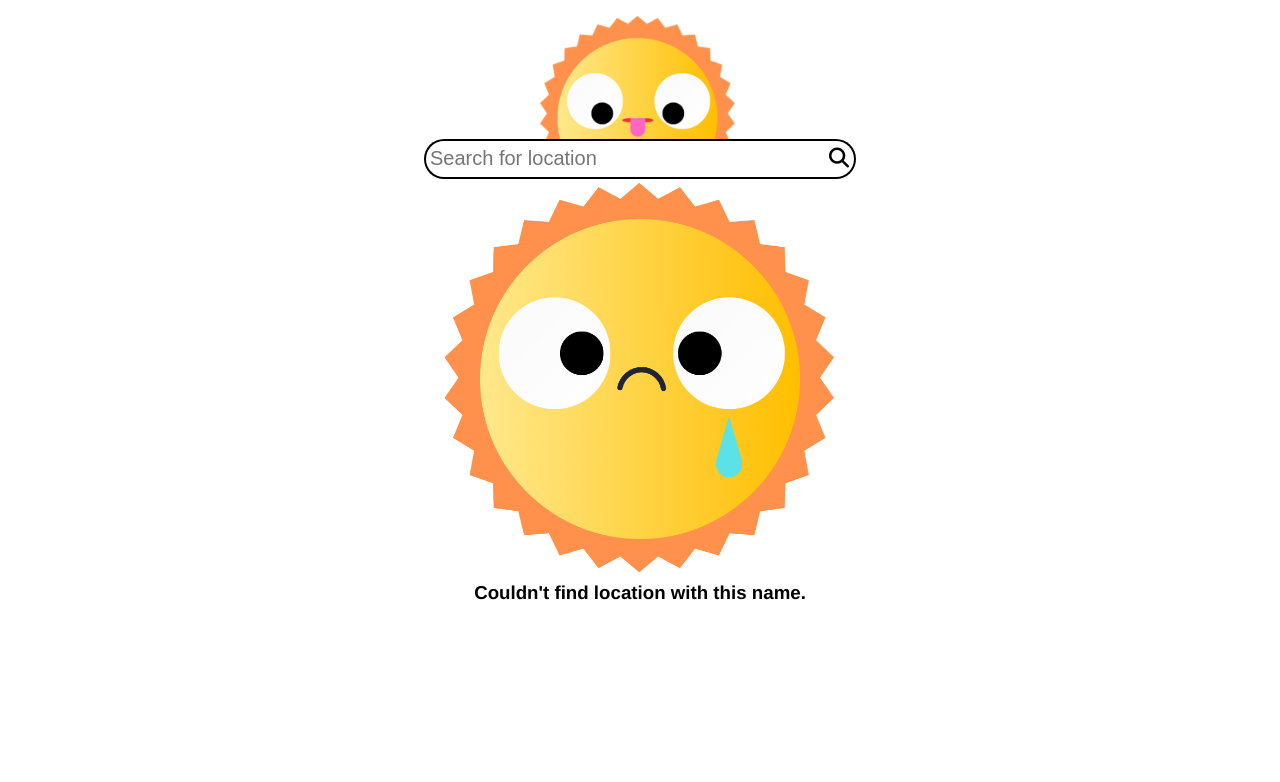
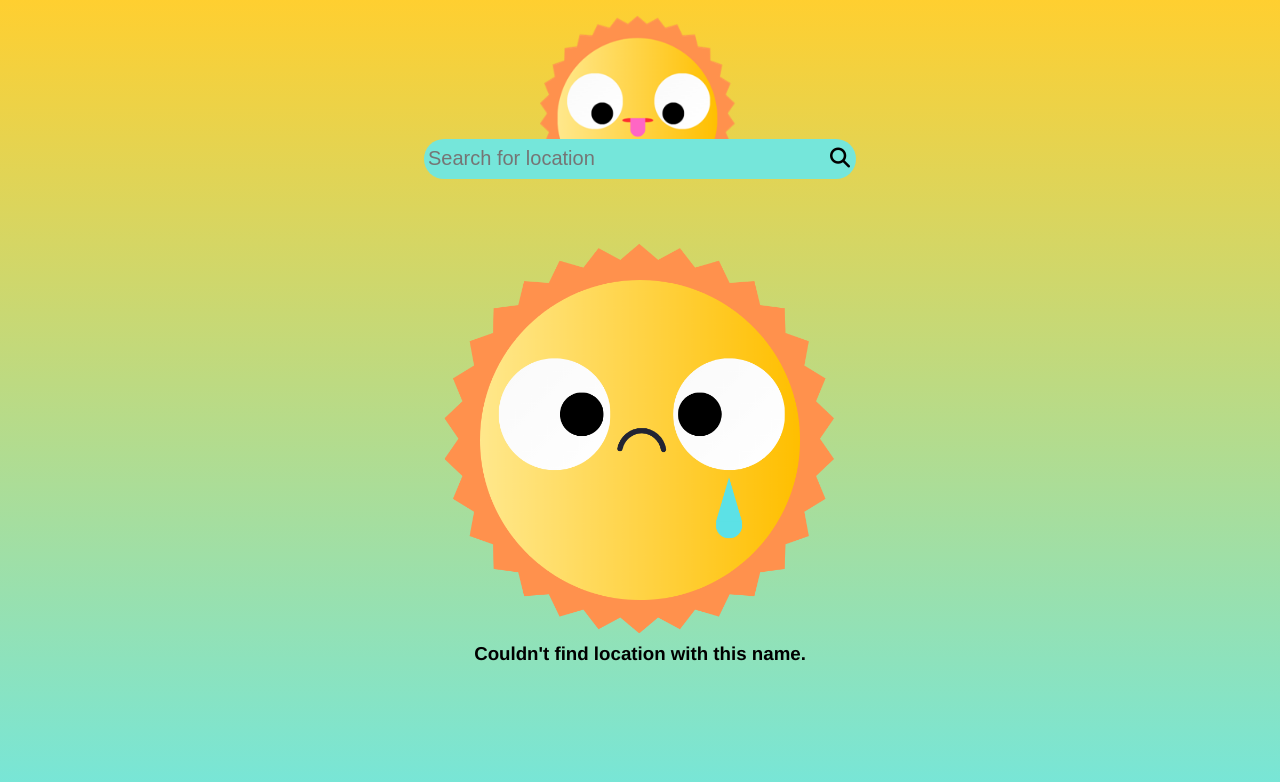
Before and after one commit to MatusPetrik211/weather_app, a website built with webpack: page src/index.html in a window 1280 px wide. Built offline with nearby package versions, Linux system fonts and the light colour scheme; no server answers.

Commit message:
feat: style and add colors to everything

```diff
--- a/src/styles.css
+++ b/src/styles.css
@@ -1,3 +1,10 @@
+:root {
+  --navy-blue: #05445e;
+  --blue-grotto: #189ab4;
+  --blue-green: #75e6da;
+  --baby-blue: #d4f1f4;
+}
+
 * {
   box-sizing: border-box;
   margin: 0;
@@ -7,10 +14,14 @@
 body {
   font-family: helvetica, monospace, sans-serif;
   line-height: 1.5;
+  height: 100vh;
 
   display: flex;
   flex-direction: column;
   align-items: center;
+
+  background: #05445e;
+  background: linear-gradient(0deg, var(--blue-green), rgb(255, 207, 48));
 }
 
 /* this part of code remove the x from the search input its copied form this article
@@ -39,6 +50,10 @@ input[type="search"]:focus {
   outline: none;
 }
 
+input[type="search"] {
+  border: none;
+}
+
 .search-container {
   display: flex;
   flex-direction: column;
@@ -50,7 +65,7 @@ input[type="search"]:focus {
 }
 
 .search-btn {
-  background-color: transparent;
+  background-color: var(--blue-green);
 
   width: 32px;
   height: 40px;
@@ -58,24 +73,25 @@ input[type="search"]:focus {
   /* merge the search button and search input */
   border-top-right-radius: 20px;
   border-bottom-right-radius: 20px;
-  border: 2px solid black;
-  border-left: none;
+  border: none;
 }
 
 .search-btn:hover {
   cursor: pointer;
-  color: hsl(0, 0%, 40%);
+  color: var(--navy-blue);
 }
 
 .search {
+  background-color: var(--blue-green);
+  border: none;
+
   width: 400px;
   padding-left: 4px;
 
   /* merge the search button and search input */
   border-top-left-radius: 20px;
   border-bottom-left-radius: 20px;
-  border: 2px solid black;
-  border-right: none;
+  border: none;
 }
 
 .search,
@@ -87,6 +103,7 @@ input[type="search"]:focus {
   display: grid;
   grid-template-rows: 1fr 1fr;
   gap: 20px;
+  margin: 0 20px;
 }
 
 .weather-top,
@@ -125,11 +142,13 @@ input[type="search"]:focus {
 }
 
 .weather-section {
+  background-color: var(--navy-blue);
+  color: var(--baby-blue);
+
   display: flex;
   justify-content: center;
   align-items: center;
 
-  border: 1px solid black;
   white-space: pre-line;
   height: 100px;
   border-radius: 28px;
@@ -139,4 +158,7 @@ input[type="search"]:focus {
   display: flex;
   flex-direction: column;
   align-items: center;
+
+  position: absolute;
+  top: 30%;
 }
```
